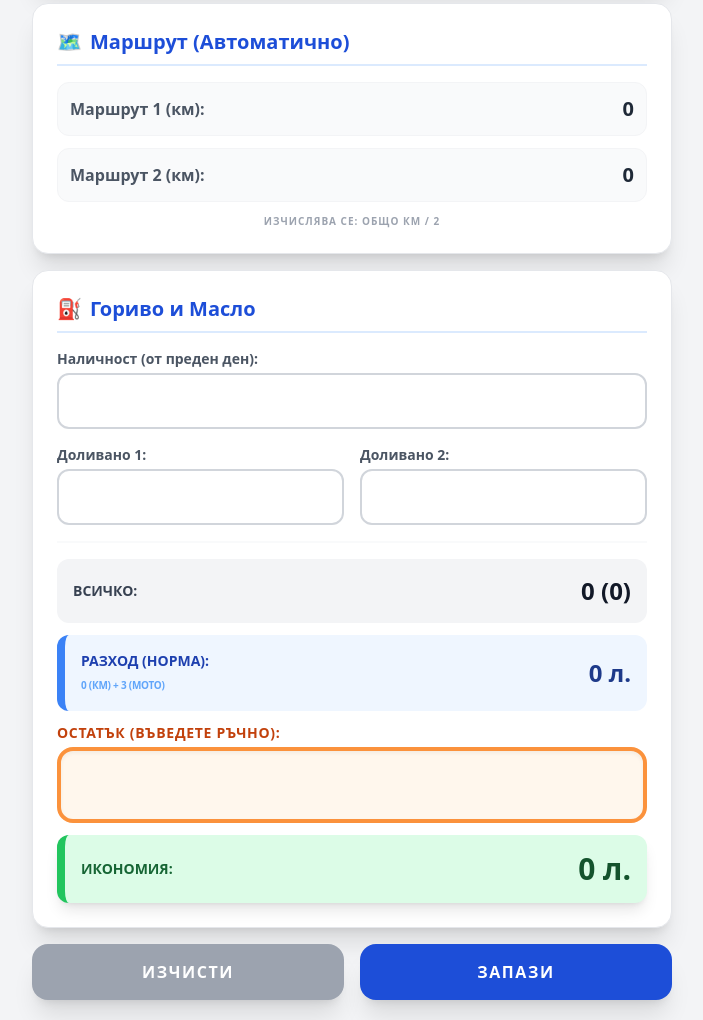
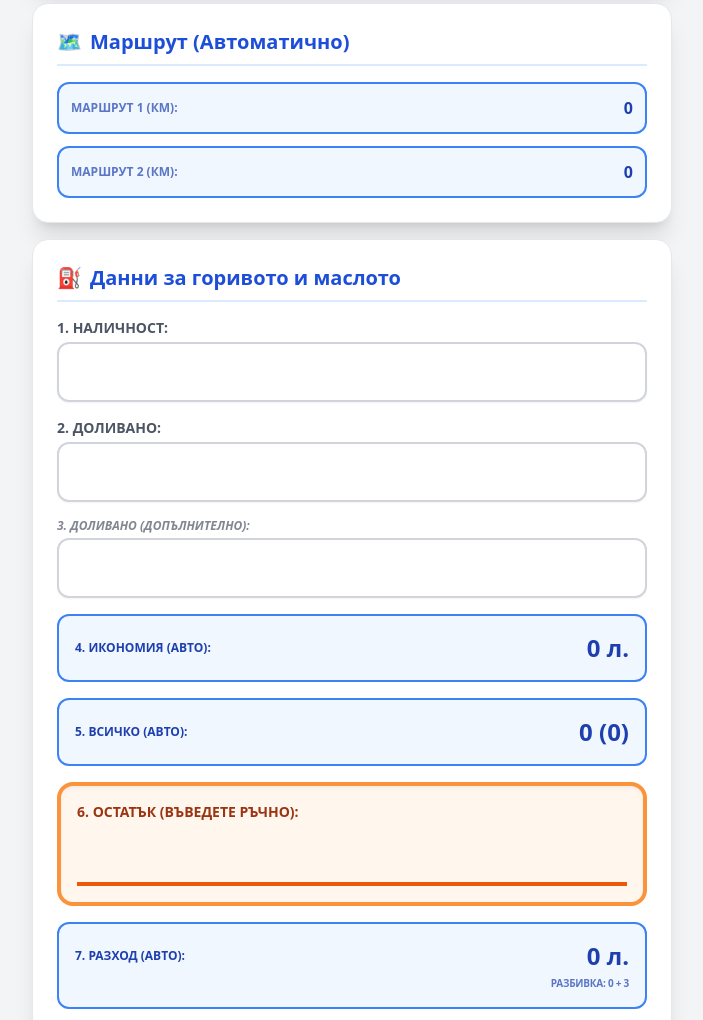
Before and after one commit to s3chkin/puten-list, a plain HTML site: page docs/index.html in a window 1280 px wide. Shown: the part 334-1354 px from the top of the page, without its empty margins (288-991 px from the left). Drawn offline with nearby package versions, Linux system fonts and the light colour scheme.

Commit message:
Пренаредени полета за гориво и масло и визуално отличаване на автоматичните изчисления

```diff
--- a/docs/index.html
+++ b/docs/index.html
@@ -27,6 +27,12 @@
       button {
         min-height: 44px;
         min-width: 44px;
+      }
+      .auto-field {
+        background-color: #f0f7ff;
+        border-color: #3b82f6;
+        color: #1e40af;
+        font-weight: 900;
       }
     </style>
   </head>
@@ -71,11 +77,17 @@
             />
           </div>
         </div>
-        <div class="pt-2 border-t border-gray-100">
-          <div class="text-blue-800 flex justify-between items-center">
-            <span class="text-sm font-black uppercase">Общо изминати км:</span>
-            <span id="res-distance" class="text-3xl font-black italic">0</span>
-          </div>
+        <div
+          class="pt-2 border-t border-gray-100 flex justify-between items-center"
+        >
+          <span class="text-sm font-black uppercase text-blue-800"
+            >Общо изминати км:</span
+          >
+          <span
+            id="res-distance"
+            class="text-3xl font-black italic text-blue-800"
+            >0</span
+          >
         </div>
       </div>
 
@@ -90,136 +102,121 @@
         </h2>
         <div class="space-y-3">
           <div
-            class="flex justify-between items-center p-3 bg-gray-50 rounded-xl border border-gray-100"
+            class="flex justify-between items-center p-3 rounded-xl border-2 auto-field"
           >
-            <span class="font-bold text-gray-600">Маршрут 1 (км):</span>
-            <span id="res-route-1" class="text-xl font-black text-gray-800"
-              >0</span
+            <span class="text-xs uppercase opacity-70 font-black"
+              >Маршрут 1 (км):</span
             >
+            <span id="res-route-1">0</span>
           </div>
           <div
-            class="flex justify-between items-center p-3 bg-gray-50 rounded-xl border border-gray-100"
+            class="flex justify-between items-center p-3 rounded-xl border-2 auto-field"
           >
-            <span class="font-bold text-gray-600">Маршрут 2 (км):</span>
-            <span id="res-route-2" class="text-xl font-black text-gray-800"
-              >0</span
+            <span class="text-xs uppercase opacity-70 font-black"
+              >Маршрут 2 (км):</span
             >
+            <span id="res-route-2">0</span>
           </div>
-          <p
-            class="text-[10px] text-gray-400 text-center uppercase font-bold tracking-widest"
-          >
-            Изчислява се: Общо км / 2
-          </p>
         </div>
       </div>
 
-      <!-- Гориво -->
+      <!-- Данни за горивото и маслото -->
       <div
         class="bg-white shadow-xl rounded-2xl p-6 mb-4 border border-gray-200"
       >
         <h2
           class="text-xl font-bold mb-4 border-b-2 border-blue-100 pb-2 text-blue-700 flex items-center"
         >
-          <span class="mr-2">⛽</span> Гориво и Масло
+          <span class="mr-2">⛽</span> Данни за горивото и маслото
         </h2>
-        <div class="space-y-4">
+
+        <div class="flex flex-col space-y-4">
+          <!-- 1. Наличност -->
           <div>
-            <label class="block text-sm font-bold mb-1 text-gray-600"
-              >Наличност (от преден ден):</label
+            <label class="block text-sm font-bold mb-1 text-gray-600 uppercase"
+              >1. Наличност:</label
             >
             <input
               type="number"
               id="fuel-init"
-              class="w-full text-xl p-3 border-2 border-gray-300 rounded-xl focus:border-blue-500 focus:outline-none"
+              class="w-full text-2xl p-3 border-2 border-gray-300 rounded-xl focus:border-blue-500 focus:outline-none shadow-sm"
               oninput="calculate()"
             />
           </div>
 
-          <div class="grid grid-cols-2 gap-4">
+          <!-- 2. Доливано 1 -->
           <div>
-              <label class="block text-sm font-bold mb-1 text-gray-600"
-                >Доливано 1:</label
+            <label class="block text-sm font-bold mb-1 text-gray-600 uppercase"
+              >2. Доливано:</label
             >
             <input
               type="number"
               id="fuel-added-1"
-                class="w-full text-xl p-3 border-2 border-gray-300 rounded-xl focus:border-blue-500 focus:outline-none"
+              class="w-full text-2xl p-3 border-2 border-gray-300 rounded-xl focus:border-blue-500 focus:outline-none shadow-sm"
               oninput="calculate()"
             />
           </div>
+
+          <!-- 3. Доливано 2 -->
           <div>
-              <label class="block text-sm font-bold mb-1 text-gray-600"
-                >Доливано 2:</label
+            <label
+              class="block text-sm font-bold mb-1 text-gray-600 uppercase text-xs opacity-70 italic"
+              >3. Доливано (допълнително):</label
             >
             <input
               type="number"
               id="fuel-added-2"
-                class="w-full text-xl p-3 border-2 border-gray-300 rounded-xl focus:border-blue-500 focus:outline-none"
+              class="w-full text-2xl p-3 border-2 border-gray-300 rounded-xl focus:border-blue-500 focus:outline-none shadow-sm"
               oninput="calculate()"
             />
           </div>
+
+          <!-- 4. Икономия (АВТО) -->
+          <div
+            class="p-4 rounded-xl border-2 auto-field flex justify-between items-center"
+          >
+            <span class="text-xs uppercase font-black"
+              >4. Икономия (Авто):</span
+            >
+            <span id="res-economy" class="text-2xl">0 л.</span>
           </div>
 
-          <div class="pt-4 border-t-2 border-gray-50 space-y-3">
-            <!-- Всичко -->
+          <!-- 5. Всичко (АВТО) -->
           <div
-              class="flex justify-between items-center bg-gray-100 p-4 rounded-xl"
+            class="p-4 rounded-xl border-2 auto-field flex justify-between items-center"
           >
-              <span class="font-black text-gray-700 uppercase text-sm"
-                >Всичко:</span
-              >
-              <span
-                id="res-total-label"
-                class="text-2xl font-black text-gray-900"
-                >0 (0)</span
-              >
+            <span class="text-xs uppercase font-black">5. Всичко (Авто):</span>
+            <span id="res-total-label" class="text-2xl">0 (0)</span>
           </div>
 
-            <!-- Разход (Норма) -->
+          <!-- 6. Остатък (ВХОД) -->
           <div
-              class="flex justify-between items-center bg-blue-50 p-4 rounded-xl border-l-8 border-blue-500"
+            class="bg-orange-50 p-4 rounded-2xl border-4 border-orange-400 shadow-inner"
           >
-              <div>
-                <span class="font-black text-blue-800 uppercase text-sm block"
-                  >Разход (Норма):</span
-                >
-                <span
-                  id="res-expenditure-detail"
-                  class="text-[10px] font-bold text-blue-400 uppercase tracking-tight"
-                  >0 (км) + 3 (мото)</span
-                >
-              </div>
-              <span
-                id="res-expenditure"
-                class="text-2xl font-black text-blue-900 text-right"
-                >0 л.</span
-              >
-            </div>
-
-            <!-- Остатък (ВХОД) -->
-            <div>
             <label
-                class="block text-sm font-black mb-1 text-orange-700 uppercase tracking-wider"
-                >Остатък (Въведете ръчно):</label
+              class="block text-sm font-black mb-1 text-orange-800 uppercase"
+              >6. Остатък (Въведете ръчно):</label
             >
             <input
               type="number"
               id="fuel-remainder-input"
-                class="w-full text-3xl p-4 border-4 border-orange-400 rounded-2xl bg-orange-50 font-black focus:border-orange-600 focus:outline-none text-orange-900 shadow-inner"
+              class="w-full text-4xl p-2 bg-transparent border-b-4 border-orange-600 focus:outline-none font-black text-orange-900"
               oninput="calculate()"
             />
           </div>
 
-            <!-- Икономия (АВТО) -->
+          <!-- 7. Разход (АВТО) -->
+          <div class="p-4 rounded-xl border-2 auto-field">
+            <div class="flex justify-between items-center">
+              <span class="text-xs uppercase font-black"
+                >7. Разход (Авто):</span
+              >
+              <span id="res-expenditure" class="text-2xl">0 л.</span>
+            </div>
             <div
-              class="flex justify-between items-center bg-green-100 p-4 rounded-xl border-l-8 border-green-500 shadow-lg"
+              class="text-[10px] mt-1 opacity-70 text-right font-bold tracking-tight uppercase"
             >
-              <span class="font-black text-green-800 uppercase text-sm"
-                >Икономия:</span
-              >
-              <span id="res-economy" class="text-3xl font-black text-green-900"
-                >0 л.</span
-              >
+              Разбивка: <span id="res-expenditure-detail">0 + 3</span>
             </div>
           </div>
         </div>
```
Lines whose indentation alone changed are shown as unchanged.
